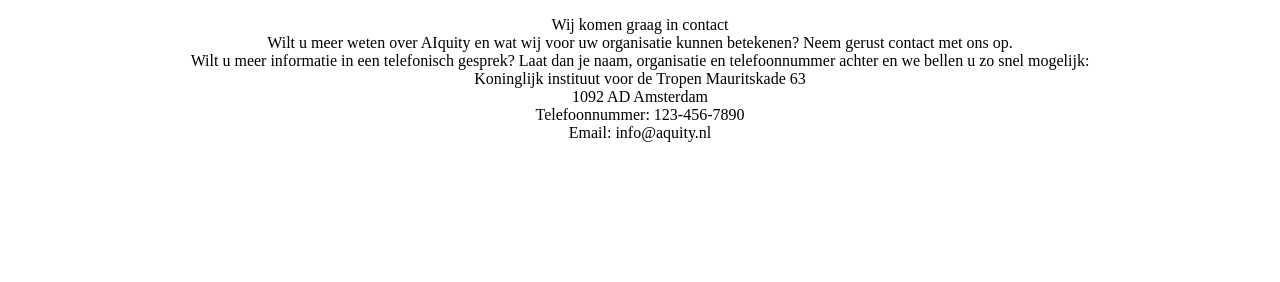
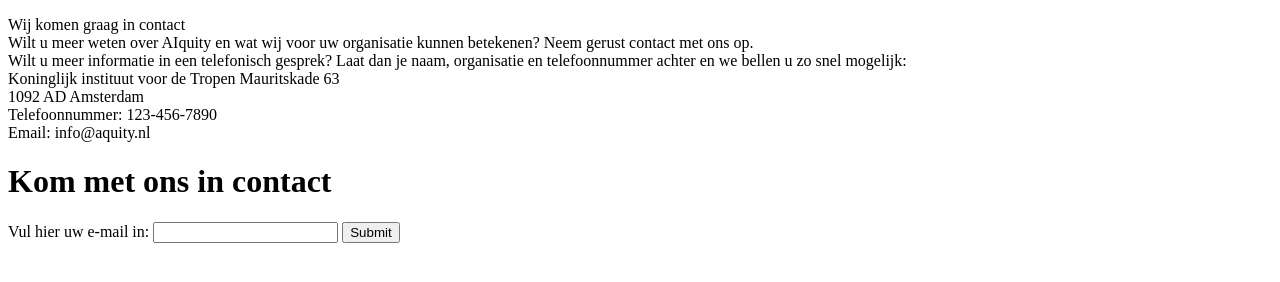
Before and after one commit to Natasha2203/Aiquity, a plain HTML site: page contactopnemen.html in a window 1280 px wide. Drawn offline with Linux system fonts and the light colour scheme; files that its build step writes are made by us from their sources.

Commit message:
Add files via upload

```diff
--- a/contactopnemen.html
+++ b/contactopnemen.html
@@ -9,7 +9,7 @@
     <title>Document</title>
 </head>
 <body>
-    <center>
+
    <p>Wij komen graag in contact
     <br>
     Wilt u meer weten over AIquity en wat wij voor uw organisatie kunnen betekenen? Neem gerust contact met ons op.
@@ -24,6 +24,14 @@
     <br>
     Email: info@aquity.nl
     </p>
-    </center>
+
+    <h1>Kom met ons in contact</h1>
+
+    <form action="/action_page.php">
+      <label for="email">Vul hier uw e-mail in:</label>
+      <input type="email" id="email" name="email">
+      <input type="submit">
+    </form>
+
 </body>
 </html>
```
Also changed, not shown: financien.html (+1 -1 lines), onzeaanpak.html (+1 -1 lines), waarwijvoorstaan.html (+1 -1 lines), 1 other file.
